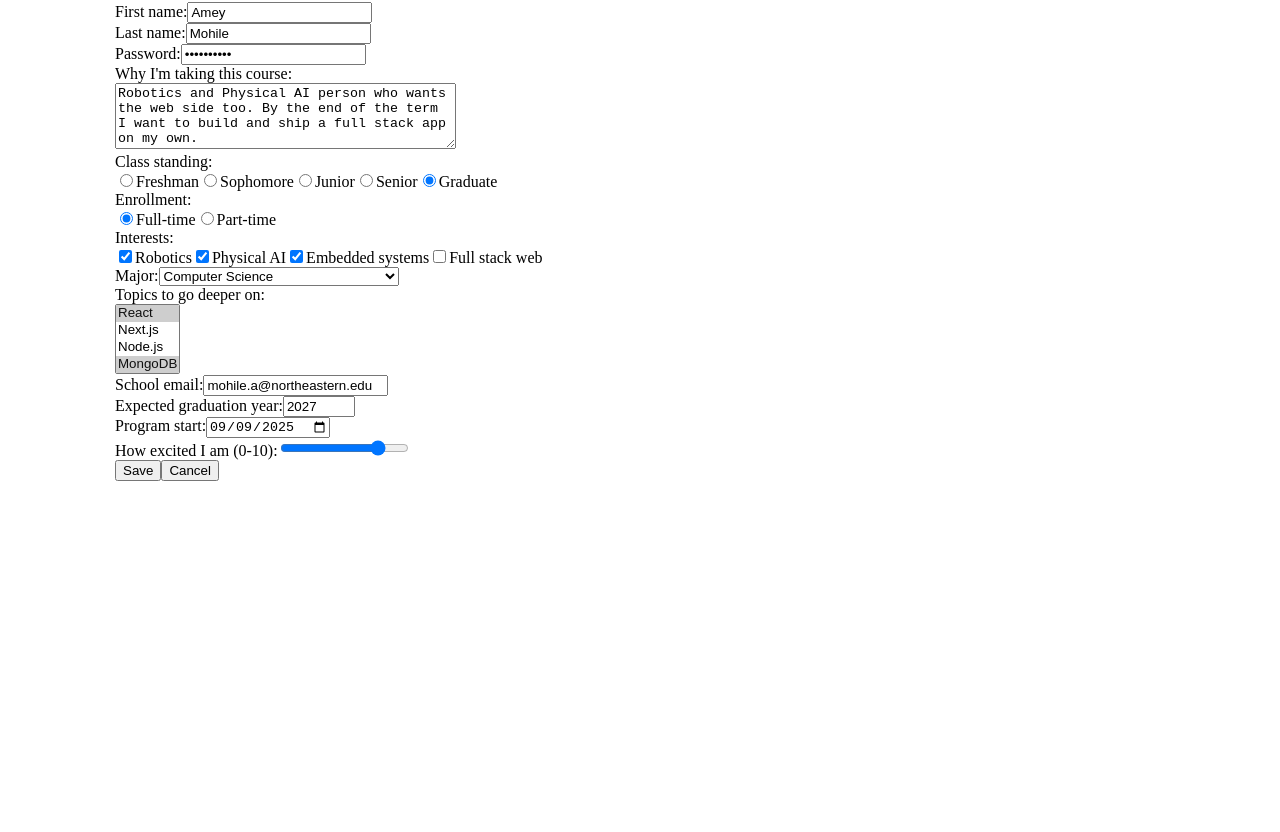
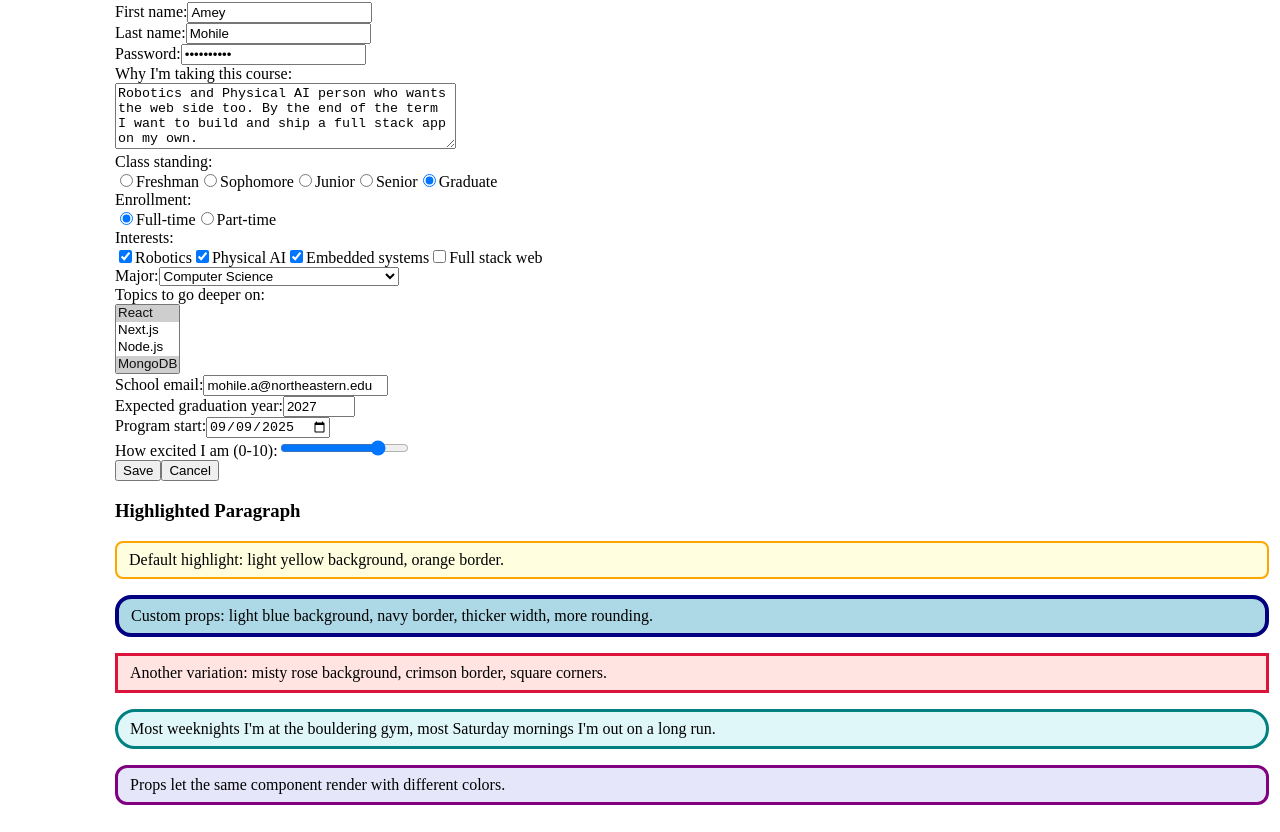
Before and after one commit to ameymohile/webdev-client, a Next.js app: page /labs/lab1 in a window 1280 px wide. Shown: the part 4989-5821 px from the top of the page. Before the commit the page ends 5481 px from the top, so only its background shows below. Built offline with nearby package versions, Linux system fonts and the light colour scheme.

Commit message:
lab1 highlighted paragraph

```diff
--- /dev/null
+++ b/app/labs/lab1/HighlightedParagraph.tsx
@@ -0,0 +1,65 @@
+function HighlightedParagraph({
+  text = "This paragraph is highlighted using component props.",
+  backgroundColor = "lightyellow",
+  borderColor = "orange",
+  borderWidth = 2,
+  borderRadius = 8,
+}: {
+  text?: string;
+  backgroundColor?: string;
+  borderColor?: string;
+  borderWidth?: string | number;
+  borderRadius?: string | number;
+}) {
+  return (
+    <p
+      style={{
+        backgroundColor,
+        borderColor,
+        borderWidth,
+        borderStyle: "solid",
+        borderRadius,
+        padding: "0.5rem 0.75rem",
+      }}
+    >
+      {text}
+    </p>
+  );
+}
+
+export default function HighlightedParagraphLab() {
+  return (
+    <div id="wd-highlighted-paragraph">
+      <h3>Highlighted Paragraph</h3>
+      <HighlightedParagraph text="Default highlight: light yellow background, orange border." />
+      <HighlightedParagraph
+        text="Custom props: light blue background, navy border, thicker width, more rounding."
+        backgroundColor="lightblue"
+        borderColor="navy"
+        borderWidth={4}
+        borderRadius={16}
+      />
+      <HighlightedParagraph
+        text="Another variation: misty rose background, crimson border, square corners."
+        backgroundColor="#ffe4e1"
+        borderColor="crimson"
+        borderWidth="3px"
+        borderRadius="0px"
+      />
+      <HighlightedParagraph
+        text="Most weeknights I'm at the bouldering gym, most Saturday mornings I'm out on a long run."
+        backgroundColor="#e0f7fa"
+        borderColor="teal"
+        borderWidth={3}
+        borderRadius={20}
+      />
+      <HighlightedParagraph
+        text="Props let the same component render with different colors."
+        backgroundColor="lavender"
+        borderColor="purple"
+        borderWidth={3}
+        borderRadius={12}
+      />
+    </div>
+  );
+}
--- a/app/labs/lab1/page.tsx
+++ b/app/labs/lab1/page.tsx
@@ -4,6 +4,7 @@ import ListTags from "./ListTags";
 import Tables from "./Tables";
 import Images from "./Images";
 import Forms from "./forms/Forms";
+import HighlightedParagraph from "./HighlightedParagraph";
 
 export default function Lab1() {
   return (
@@ -16,6 +17,7 @@ export default function Lab1() {
       <Tables />
       <Images />
       <Forms />
+      <HighlightedParagraph />
       {/* do the next exercise here */}
     </div>
   );
```
